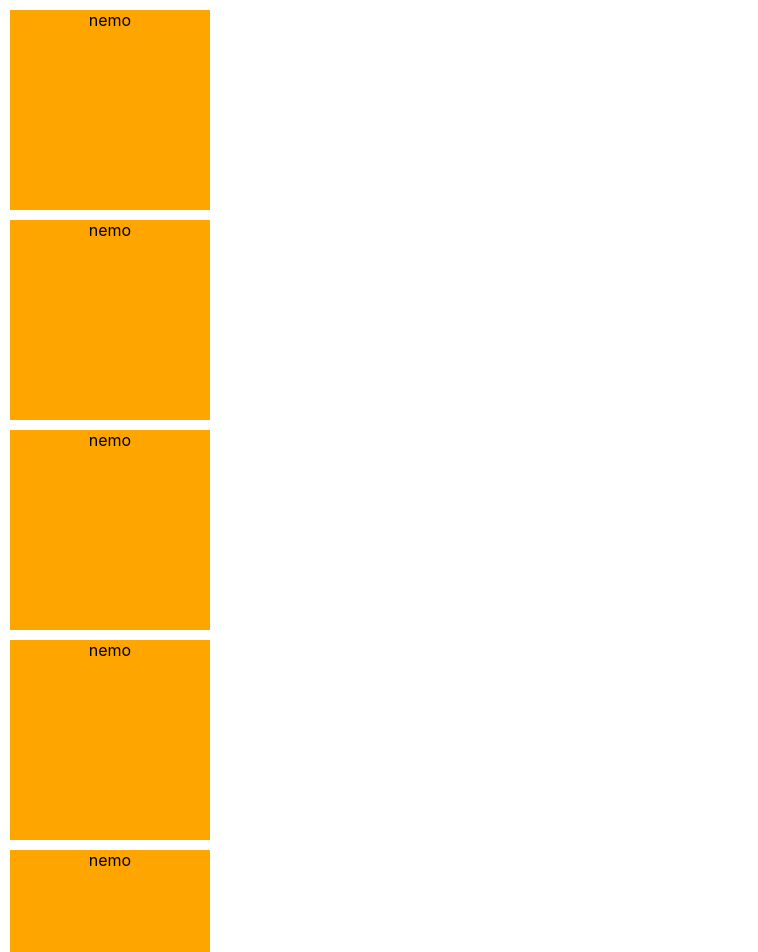
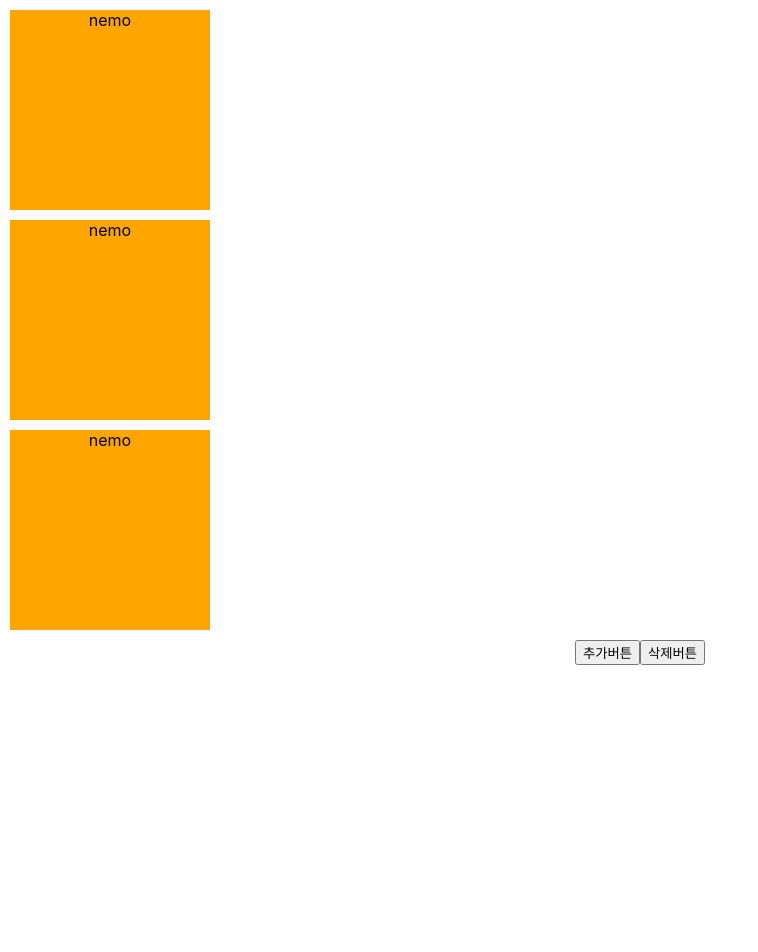
Before and after one commit to JONGGILLee/sparta_react_mytest4, a React (Create React App) app: page / in a window 1280 px wide. Shown: the top 952 px of the page, without its empty margins (0-758 px from the left). After the commit the page ends 800 px from the top, so only its background shows below. Built offline with nearby package versions, Linux system fonts and the light colour scheme.

Commit message:
2-12강 함수형 컴포넌트에서 State 다루기. useState라는 리액트 훅 이용해서 state 넣어줄 값, 그 값을 바꿔줄 함수 만듦

```diff
--- a/src/Nemo.js
+++ b/src/Nemo.js
@@ -1,7 +1,22 @@
 import React from "react";
 
 const Nemo = (props) => {
-  const nemo_count = Array.from({ length: 5 }, (v, i) => i);
+  const [count, setCount] = React.useState(3);
+  //   count 를 변경하는 함수가 setCount에 들어간다. 그리고 state 에 들어가는 초기값3을 useState(3)에 넣어준다.
+  console.log(count);
+  const nemo_count = Array.from({ length: count }, (v, i) => i);
+
+  const addNemo = () => {
+    setCount(count + 1);
+  };
+  const deleteNemo = () => {
+    if (count > 0) {
+      setCount(count - 1);
+    } else {
+      window.alert("네모가 없습니다.");
+    }
+  };
+
   return (
     <>
       {nemo_count.map((n, i) => {
@@ -21,7 +36,8 @@ const Nemo = (props) => {
       })}
 
       <div>
-        <button> 추가버튼</button>
+        <button onClick={addNemo}> 추가버튼</button>
+        <button onClick={deleteNemo}> 삭제버튼</button>
       </div>
     </>
   );
```
